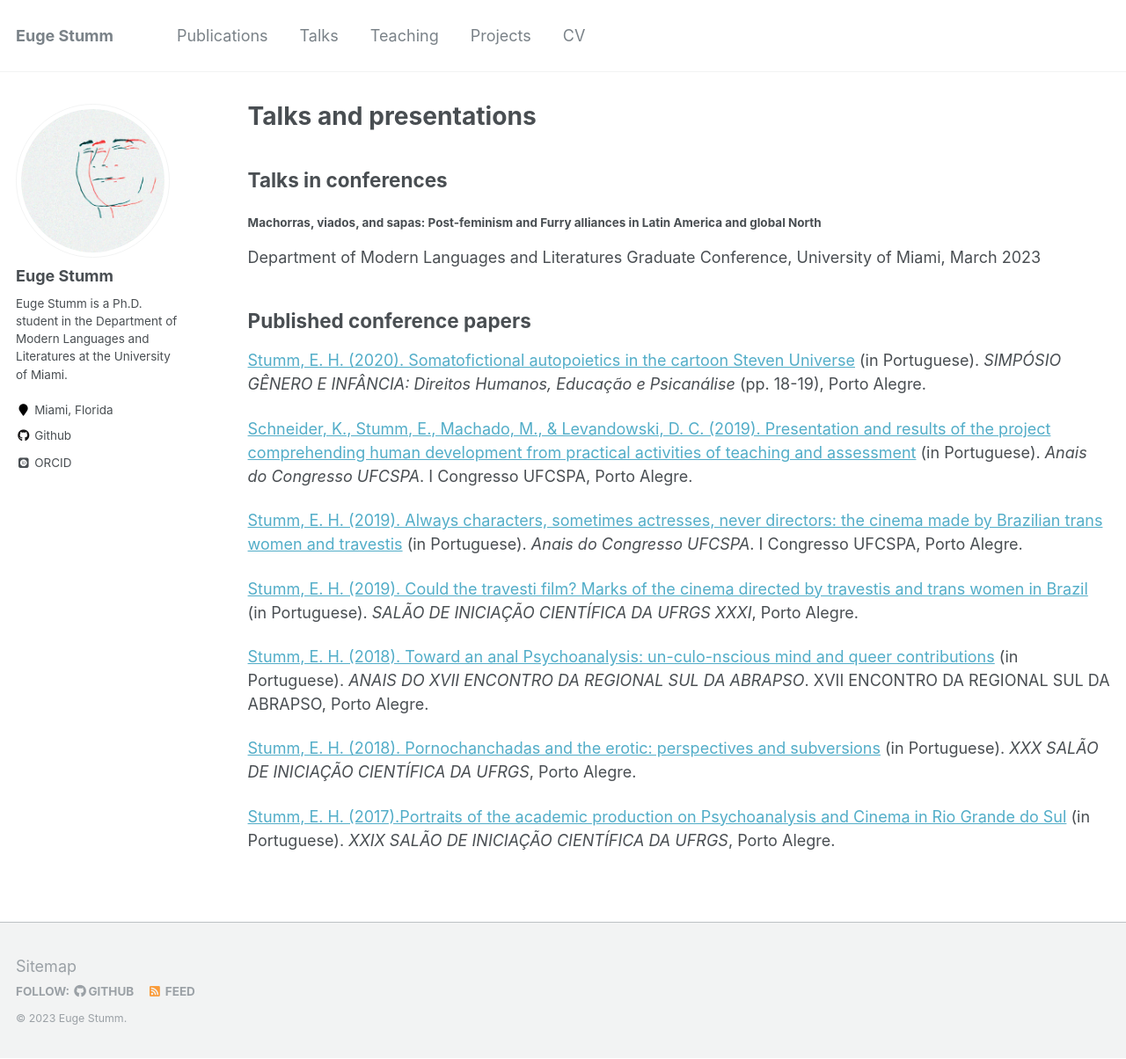
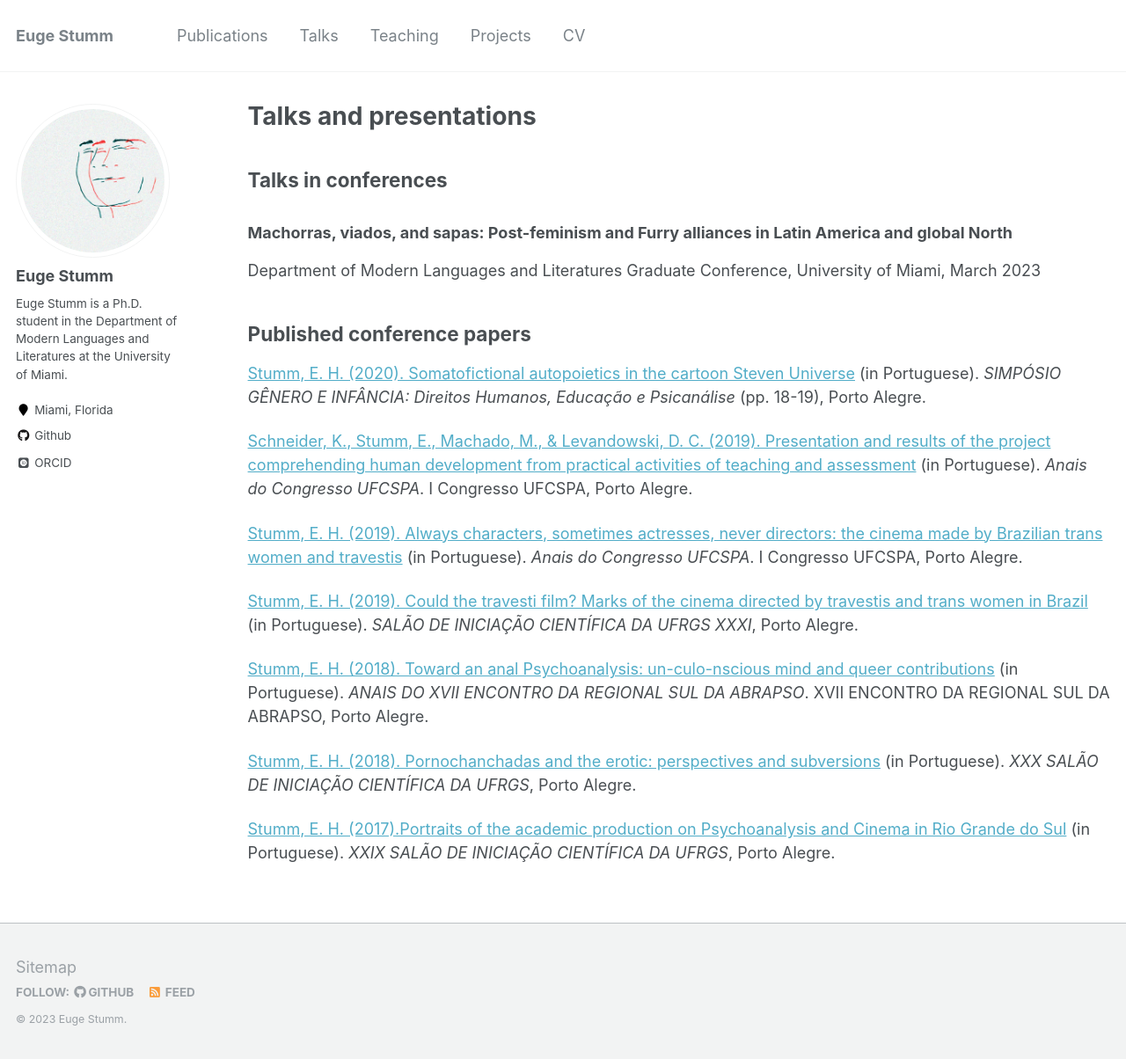
Before and after one commit to eugestumm/eugestumm.github.io, a Jekyll site: the page built from _pages/talks.md, in a window 1280 px wide and 1204 px high. Shown: the whole window at 88% size. Built offline with Jekyll 4.4.1, drawn with Linux system fonts in a browser that asks for light colours; some web fonts are replaced.

```diff
--- a/_pages/talks.md
+++ b/_pages/talks.md
@@ -8,7 +8,7 @@ author_profile: true
 
 ## Talks in conferences
 
-#### Machorras, viados, and sapas: Post-feminism and Furry alliances in Latin America and global North
+### Machorras, viados, and sapas: Post-feminism and Furry alliances in Latin America and global North
 Department of Modern Languages and Literatures Graduate Conference, University of Miami, March 2023
 
 ## Published conference papers
```
